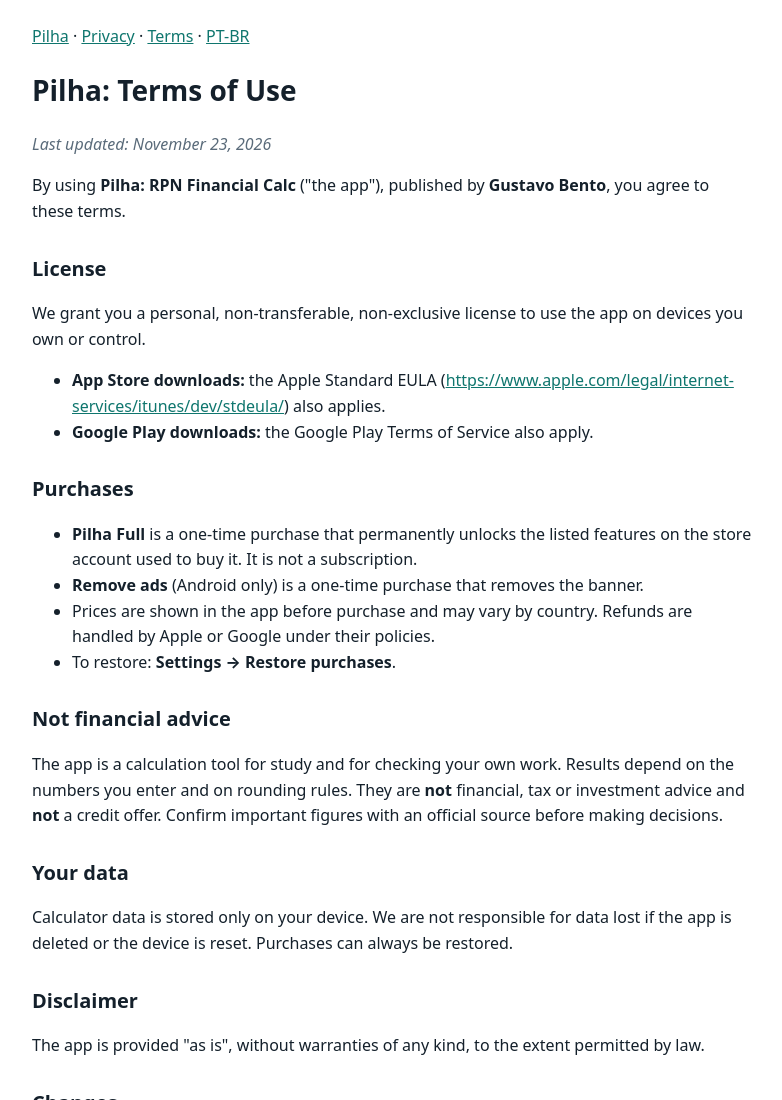
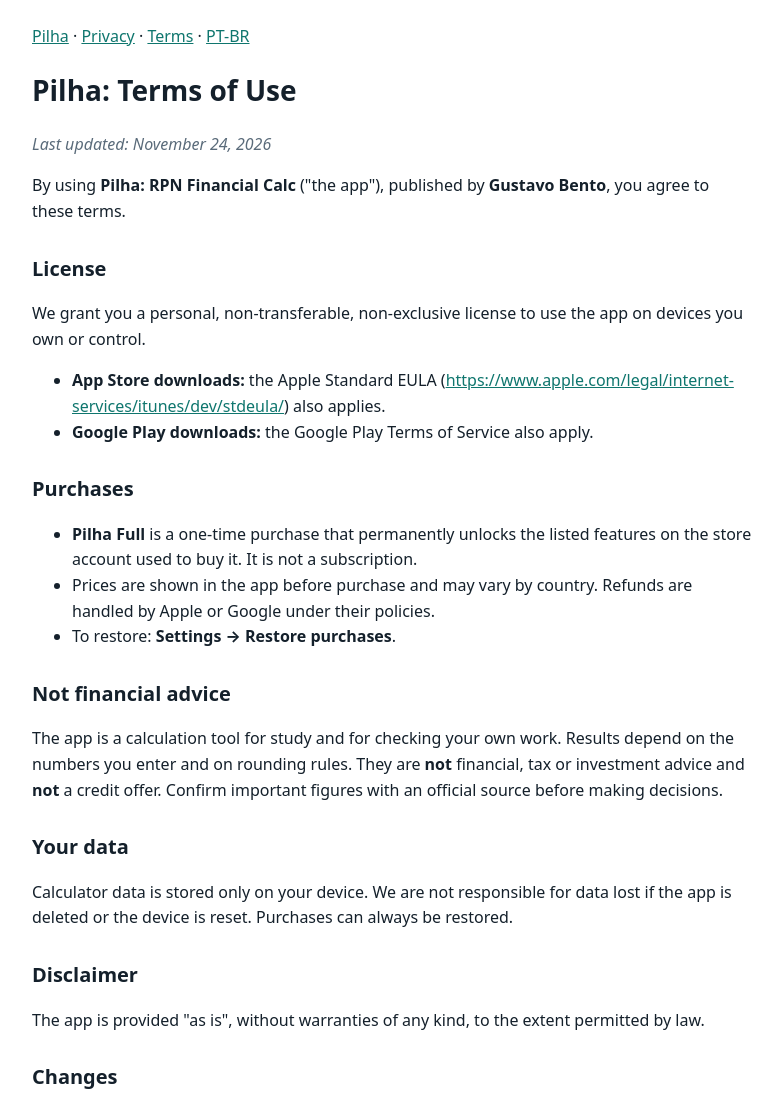
Before and after one commit to gustavo-bento-silva/pilha, a plain HTML site: page terms.html in a window 1280 px wide. Shown: the top 1100 px of the page, without its empty margins (248-1030 px from the left). Drawn offline with Linux system fonts and the light colour scheme.

Commit message:
Align legal pages with ad-free v1

```diff
--- a/terms.html
+++ b/terms.html
@@ -2,7 +2,7 @@
 body{background:var(--bg);color:var(--fg);font:16px/1.6 system-ui,-apple-system,sans-serif;max-width:720px;margin:0 auto;padding:24px 16px}h1{font-size:28px}h2{font-size:20px;margin-top:28px}a{color:var(--a)}em{color:var(--mut)}nav{margin-bottom:16px}</style></head>
 <body><nav><a href="./">Pilha</a> · <a href="privacy.html">Privacy</a> · <a href="terms.html">Terms</a> · <a href="privacy-pt.html">PT-BR</a></nav>
 <h1>Pilha: Terms of Use</h1>
-<p><em>Last updated: November 23, 2026</em></p>
+<p><em>Last updated: November 24, 2026</em></p>
 <p>By using <strong>Pilha: RPN Financial Calc</strong> ("the app"), published by <strong>Gustavo Bento</strong>, you agree to these terms.</p>
 <h2>License</h2>
 <p>We grant you a personal, non-transferable, non-exclusive license to use the app on devices you own or control.</p>
@@ -13,7 +13,6 @@ body{background:var(--bg);color:var(--fg);font:16px/1.6 system-ui,-apple-system,
 <h2>Purchases</h2>
 <ul>
 <li><strong>Pilha Full</strong> is a one-time purchase that permanently unlocks the listed features on the store account used to buy it. It is not a subscription.</li>
-<li><strong>Remove ads</strong> (Android only) is a one-time purchase that removes the banner.</li>
 <li>Prices are shown in the app before purchase and may vary by country. Refunds are handled by Apple or Google under their policies.</li>
 <li>To restore: <strong>Settings → Restore purchases</strong>.</li>
 </ul>
```
